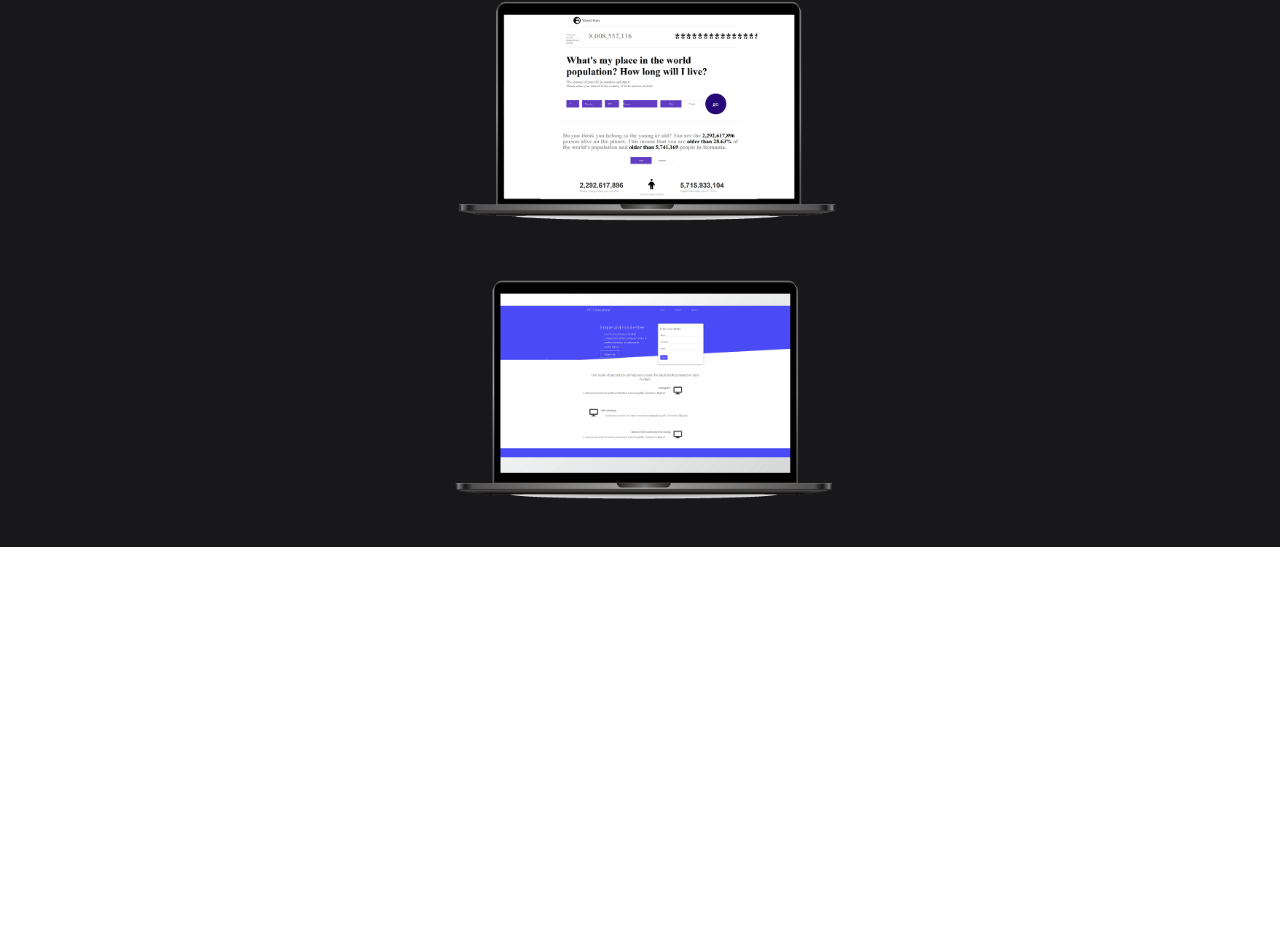
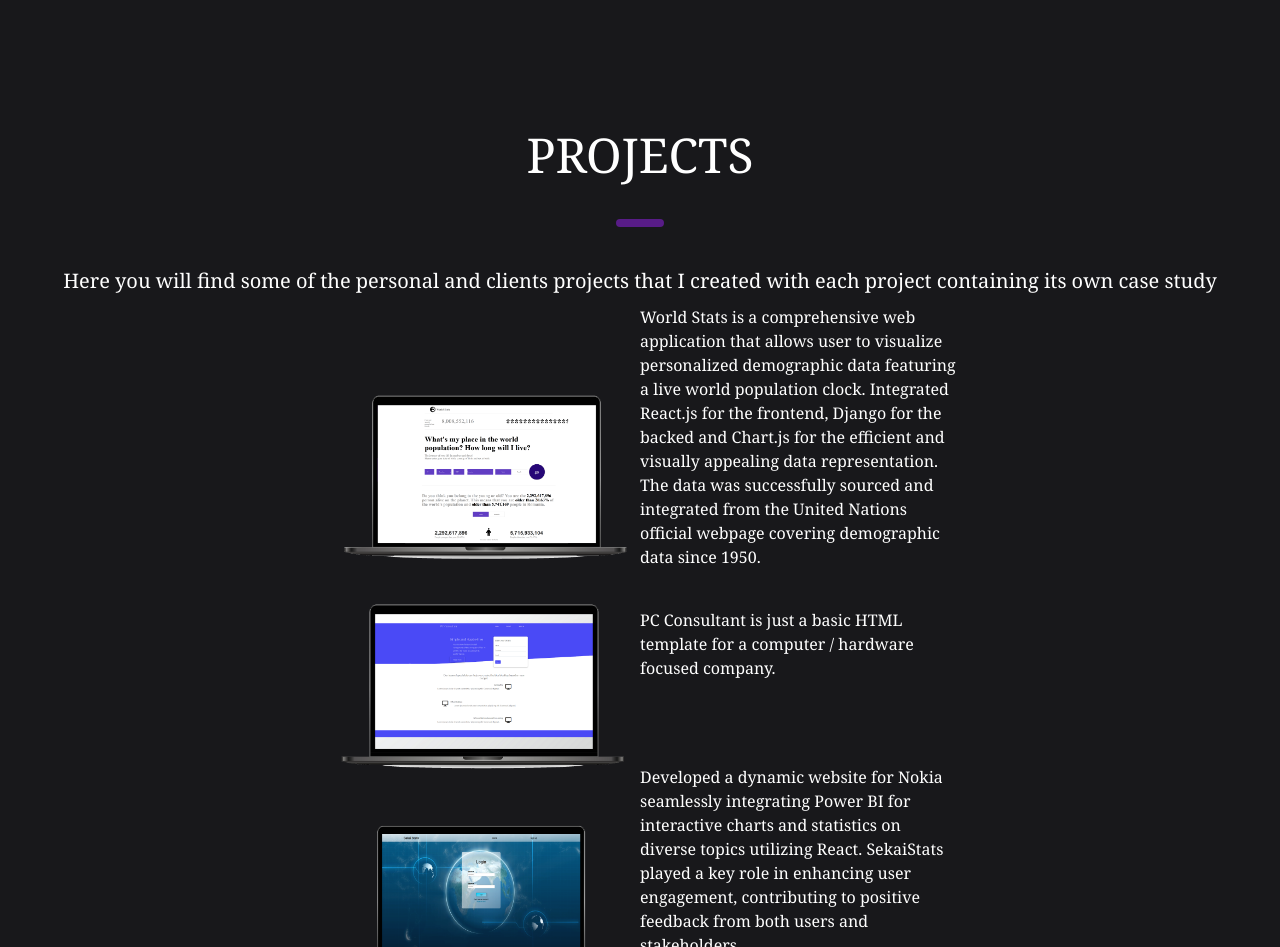
Before and after one commit to Kabewh/Portfolio, a React (Vite) app in the folder Portfolio/: page / in a window 1280 px wide. Shown: the part 1853-2800 px from the top of the page. Before the commit the page ends 2400 px from the top, so only its background shows below. Built offline with nearby package versions, Linux system fonts and the light colour scheme.

Commit message:
Projects added

```diff
--- a/Portfolio/src/components/About.jsx
+++ b/Portfolio/src/components/About.jsx
@@ -1,3 +1,4 @@
+/* eslint-disable react/no-unescaped-entities */
 import SkillContainer from "./SkillContainer";
 import SmallSeparator from "./SmallSeparator";
 
--- a/Portfolio/src/components/Navbar.jsx
+++ b/Portfolio/src/components/Navbar.jsx
@@ -10,10 +10,10 @@ const Navbar = () => {
           </li>
           <li className="flex">
             <div className="mr-10">
-              <a href="#two">Skills</a>
+              <a href="#two">About</a>
             </div>
             <div className="mr-10">
-              <a href="#one">My Work</a>
+              <a href="#one">Projects</a>
             </div>
             <div className="mr-10">
               <a href="#three">Contact</a>
--- /dev/null
+++ b/Portfolio/src/components/Project.jsx
@@ -0,0 +1,15 @@
+// eslint-disable-next-line react/prop-types
+const Project = ({ picture, description }) => {
+  return (
+    <div className="grid grid-cols-2">
+      <div className="flex justify-end">
+        <img className="w-1/2" src={picture}></img>
+      </div>
+      <div className="w-1/2 flex items-center justify-start -mt-20">
+        <span className="w-full break-words">{description}</span>
+      </div>
+    </div>
+  );
+};
+
+export default Project;
--- a/Portfolio/src/components/Projects.jsx
+++ b/Portfolio/src/components/Projects.jsx
@@ -1,12 +1,15 @@
 import SmallSeparator from "./SmallSeparator";
 import WorldStats from "../assets/WorldStats.png";
 import PConsultant from "../assets/PConsultant.png";
+import SekaiStats from "../assets/SekaiStats.png";
+import ChatApp from "../assets/ChatApp.png";
+import Project from "./Project";
 
 const Projects = () => {
   return (
     <div
       id="one"
-      className="flex flex-col items-center justify-center h-screen bg-zinc-900 font-serif text-white"
+      className="flex flex-col items-center justify-center h-auto text-white mt-96"
     >
       <div className="text-5xl">PROJECTS</div>
       <SmallSeparator />
@@ -14,8 +17,32 @@ const Projects = () => {
         Here you will find some of the personal and clients projects that I
         created with each project containing its own case study
       </div>
-      <img className="w-2/6" src={WorldStats}></img>
-      <img className="w-2/6" src={PConsultant}></img>
+      <div className="flex flex-col items-center justify-center mt-16">
+        <Project
+          picture={WorldStats}
+          description={
+            "World Stats is a comprehensive web application that allows user to visualize personalized demographic data featuring a live world population clock. Integrated React.js for the frontend, Django for the backed and Chart.js for the efficient and visually appealing data representation. The data was successfully sourced and integrated from the United Nations official webpage covering demographic data since 1950."
+          }
+        />
+        <Project
+          picture={PConsultant}
+          description={
+            "PC Consultant is just a basic HTML template for a computer / hardware focused company."
+          }
+        />
+        <Project
+          picture={SekaiStats}
+          description={
+            "Developed a dynamic website for Nokia seamlessly integrating Power BI for interactive charts and statistics on diverse topics utilizing React. SekaiStats played a key role in enhancing user engagement, contributing to positive feedback from both users and stakeholders."
+          }
+        />
+        <Project
+          picture={ChatApp}
+          description={
+            "Room based chat application that allows users to talk in real-time in different virtual rooms. Users can join or create rooms for specific topics, chat using text or share pictures, and interact with others who are interested in the same things. It's like being in different rooms at a party where you can chat with people about different subjects all in one place."
+          }
+        />
+      </div>
     </div>
   );
 };
--- a/Portfolio/src/components/SkillContainer.jsx
+++ b/Portfolio/src/components/SkillContainer.jsx
@@ -1,7 +1,7 @@
 // eslint-disable-next-line react/prop-types
 const SkillContainer = ({ skill }) => {
   return (
-    <div className="py-2 px-6 m-5 text-center rounded-2xl bg-purple-900/75 text-lg">
+    <div className="py-2 px-6 m-5 text-center shadow-lg rounded-2xl bg-purple-900/75 text-lg">
       {skill}
     </div>
   );
```
Also changed, not shown: Portfolio/src/assets/ChatApp.png (added), Portfolio/src/assets/SekaiStats.png (added).
